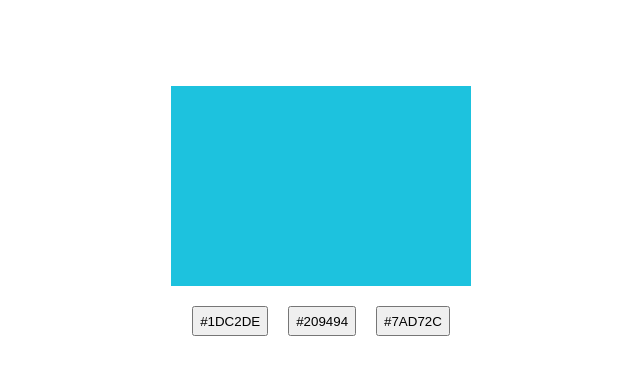
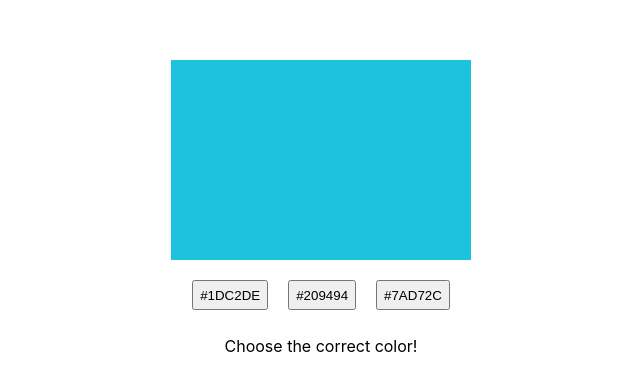
Before and after one commit to Shirm917/Practice_Projects, a React (Create React App) app in the folder guess-the-color/: page / in a window 1280 px wide. Shown: the part 184-574 px from the top of the page, without its empty margins (319-959 px from the left). Built offline with nearby package versions, Linux system fonts and the light colour scheme.

Commit message:
creating a game board to put everything in

```diff
--- a/guess-the-color/src/App.js
+++ b/guess-the-color/src/App.js
@@ -1,28 +1,8 @@
-import { useState, useEffect } from "react";
-import ColorBox from "./Components/ColorBox";
-import ColorOptions from "./Components/ColorOptions";
+import GameBoard from "./Components/GameBoard";
 import "./App.css";
 
 function App() {
-  const [boxColor, setBoxColor] = useState(null);
-
-  useEffect(() => {
-    let letters = "0123456789ABCDEF";
-    let newBoxColor = "#";
-    for (let i = 0; i < 6; i++) {
-      newBoxColor += letters[Math.floor(Math.random() * 16)];
-    }
-    setBoxColor(newBoxColor);
-  }, []);
-
-  return (
-    boxColor && (
-      <section className="game-container">
-        <ColorBox boxColor={boxColor} />
-        <ColorOptions boxColor={boxColor} />
-      </section>
-    )
-  );
+  return <GameBoard />;
 }
 
 export default App;
--- a/guess-the-color/src/Components/ColorBox.js
+++ b/guess-the-color/src/Components/ColorBox.js
@@ -1,5 +1,5 @@
 const ColorBox = ({boxColor}) => {
-    // console.log(boxColor);
+
     return (
         <div className="color-box" style={{backgroundColor: boxColor}}></div>
      );
--- a/guess-the-color/src/Components/ColorOptions.js
+++ b/guess-the-color/src/Components/ColorOptions.js
@@ -4,7 +4,6 @@ const ColorOptions = ({ boxColor }) => {
   const [randomArr, setRandomArr] = useState([]);
 
   useEffect(() => {
-    // console.log(boxColor);
     let hexesArr = [generateRandomColor(), generateRandomColor(), boxColor];
     console.log(hexesArr[2]);
     let randomizedArr = [];
@@ -13,7 +12,6 @@ const ColorOptions = ({ boxColor }) => {
         randomizedArr.push(hexesArr[randomIndex]);
         hexesArr.splice(randomIndex, 1);
     }
-    // console.log(randomArr);
     setRandomArr(randomizedArr);
   }, []);
 
@@ -29,7 +27,6 @@ const ColorOptions = ({ boxColor }) => {
   return (
     <section>
       {randomArr.map((color) => {
-        // console.log(color);
         return <ColorButton key={color} colorHex={color} />;
       })}
     </section>
--- /dev/null
+++ b/guess-the-color/src/Components/GameBoard.js
@@ -0,0 +1,29 @@
+import { useState, useEffect } from "react";
+import ColorBox from "./ColorBox";
+import ColorOptions from "./ColorOptions";
+
+const GameBoard = () => {
+  const [boxColor, setBoxColor] = useState(null);
+  const [message, setMessage] = useState("Choose the correct color!");
+
+  useEffect(() => {
+    let letters = "0123456789ABCDEF";
+    let newBoxColor = "#";
+    for (let i = 0; i < 6; i++) {
+      newBoxColor += letters[Math.floor(Math.random() * 16)];
+    }
+    setBoxColor(newBoxColor);
+  }, []);
+
+  return (
+    boxColor && (
+      <section className="game-container">
+        <ColorBox boxColor={boxColor} />
+        <ColorOptions boxColor={boxColor} />
+        <p>{message}</p>
+      </section>
+    )
+  );
+};
+
+export default GameBoard;
```
